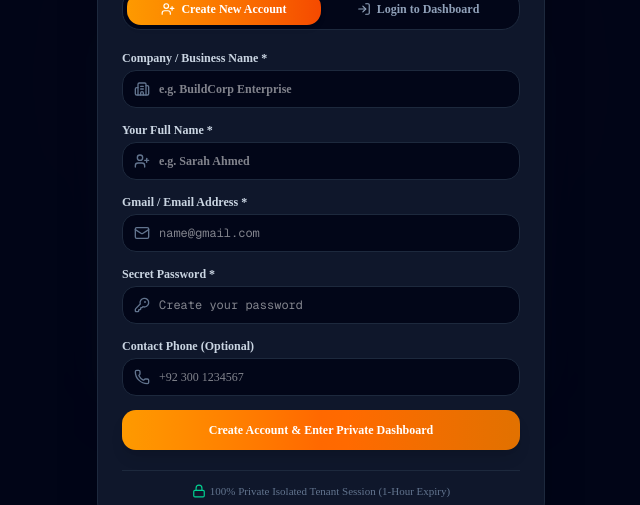
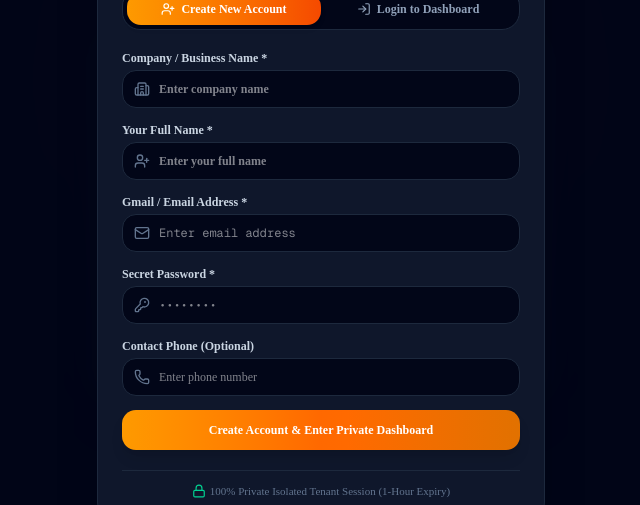
Before and after one commit to SidraRaza/ai-construction-erp, a Next.js app in the folder frontend/: page /admin/dashboard in a window 1280 px wide. Both pictures are taken after a click on the button "Register or Login Account". Shown: the part 185-690 px from the top of the page, without its empty margins (319-959 px from the left). Built offline with nearby package versions, Linux system fonts and the light colour scheme; no server answers; the database is empty.

Commit message:
refactor: enforce blank input fields with zero browser autofill suggestions across authentication forms

```diff
--- a/frontend/components/auth/user-auth-modal.tsx
+++ b/frontend/components/auth/user-auth-modal.tsx
@@ -3,7 +3,7 @@
 import { useState } from "react";
 import { useToast } from "@/components/ui/toast-provider";
 import { saveSession } from "@/lib/session";
-import { Lock, UserPlus, LogIn, Building2, Mail, KeyRound, Phone, ShieldCheck, CheckCircle2 } from "lucide-react";
+import { Lock, UserPlus, LogIn, Building2, Mail, KeyRound, Phone, ShieldCheck } from "lucide-react";
 
 interface UserAuthModalProps {
   isOpen: boolean;
@@ -15,14 +15,14 @@ export function UserAuthModal({ isOpen, onClose, onSuccess }: UserAuthModalProps
   const { showToast } = useToast();
   const [activeTab, setActiveTab] = useState<"REGISTER" | "LOGIN">("REGISTER");
 
-  // Registration Form State
+  // Registration Form State (Completely Blank)
   const [companyName, setCompanyName] = useState("");
   const [name, setName] = useState("");
   const [email, setEmail] = useState("");
   const [password, setPassword] = useState("");
   const [phone, setPhone] = useState("");
 
-  // Login Form State
+  // Login Form State (Completely Blank)
   const [loginEmail, setLoginEmail] = useState("");
   const [loginPassword, setLoginPassword] = useState("");
 
@@ -60,7 +60,7 @@ export function UserAuthModal({ isOpen, onClose, onSuccess }: UserAuthModalProps
 
         document.cookie = `x-company-id=${json.data.company.id}; path=/`;
 
-        showToast(`Account created! Welcome ${json.data.user.name} (1-Hour Session Active)`, "success");
+        showToast(`Account created! Welcome ${json.data.user.name}`, "success");
         onSuccess(sessionWithExpiry);
         onClose();
       } else {
@@ -105,7 +105,7 @@ export function UserAuthModal({ isOpen, onClose, onSuccess }: UserAuthModalProps
           document.cookie = `x-company-id=${json.data.companyId}; path=/`;
         }
 
-        showToast(`Logged in successfully! Welcome ${json.data.name} (1-Hour Session Active)`, "success");
+        showToast(`Logged in successfully! Welcome ${json.data.name}`, "success");
         onSuccess(sessionWithExpiry);
         onClose();
       } else {
@@ -161,9 +161,9 @@ export function UserAuthModal({ isOpen, onClose, onSuccess }: UserAuthModalProps
           </button>
         </div>
 
-        {/* Registration Form */}
+        {/* Registration Form (No Autofill Suggestions) */}
         {activeTab === "REGISTER" && (
-          <form onSubmit={handleRegister} className="space-y-3.5">
+          <form onSubmit={handleRegister} autoComplete="off" className="space-y-3.5">
             <div>
               <label className="text-xs font-bold text-slate-300 block mb-1">Company / Business Name *</label>
               <div className="relative">
@@ -171,7 +171,11 @@ export function UserAuthModal({ isOpen, onClose, onSuccess }: UserAuthModalProps
                 <input
                   type="text"
                   required
-                  placeholder="e.g. BuildCorp Enterprise"
+                  autoComplete="off"
+                  autoCorrect="off"
+                  autoCapitalize="off"
+                  spellCheck={false}
+                  placeholder="Enter company name"
                   value={companyName}
                   onChange={(e) => setCompanyName(e.target.value)}
                   className="w-full bg-slate-950 border border-slate-800 rounded-xl pl-9 pr-3 py-2.5 text-xs text-white focus:outline-none focus:border-amber-500 font-semibold"
@@ -186,7 +190,11 @@ export function UserAuthModal({ isOpen, onClose, onSuccess }: UserAuthModalProps
                 <input
                   type="text"
                   required
-                  placeholder="e.g. Sarah Ahmed"
+                  autoComplete="off"
+                  autoCorrect="off"
+                  autoCapitalize="off"
+                  spellCheck={false}
+                  placeholder="Enter your full name"
                   value={name}
                   onChange={(e) => setName(e.target.value)}
                   className="w-full bg-slate-950 border border-slate-800 rounded-xl pl-9 pr-3 py-2.5 text-xs text-white focus:outline-none focus:border-amber-500 font-semibold"
@@ -201,7 +209,11 @@ export function UserAuthModal({ isOpen, onClose, onSuccess }: UserAuthModalProps
                 <input
                   type="email"
                   required
-                  placeholder="name@gmail.com"
+                  autoComplete="off"
+                  autoCorrect="off"
+                  autoCapitalize="off"
+                  spellCheck={false}
+                  placeholder="Enter email address"
                   value={email}
                   onChange={(e) => setEmail(e.target.value)}
                   className="w-full bg-slate-950 border border-slate-800 rounded-xl pl-9 pr-3 py-2.5 text-xs text-white focus:outline-none focus:border-amber-500 font-mono"
@@ -216,10 +228,11 @@ export function UserAuthModal({ isOpen, onClose, onSuccess }: UserAuthModalProps
                 <input
                   type="password"
                   required
-                  placeholder="Create your password"
+                  autoComplete="new-password"
+                  placeholder="••••••••"
                   value={password}
                   onChange={(e) => setPassword(e.target.value)}
-                  className="w-full bg-slate-950 border border-slate-800 rounded-xl pl-9 pr-3 py-2.5 text-xs text-white focus:outline-none focus:border-amber-500 font-mono"
+                  className="w-full bg-slate-950 border border-slate-800 rounded-xl pl-9 pr-3 py-2.5 text-xs text-white focus:outline-none focus:border-amber-500 font-mono text-sm"
                 />
               </div>
             </div>
@@ -230,7 +243,11 @@ export function UserAuthModal({ isOpen, onClose, onSuccess }: UserAuthModalProps
                 <Phone className="w-4 h-4 text-slate-500 absolute left-3 top-1/2 -translate-y-1/2" />
                 <input
                   type="text"
-                  placeholder="+92 300 1234567"
+                  autoComplete="off"
+                  autoCorrect="off"
+                  autoCapitalize="off"
+                  spellCheck={false}
+                  placeholder="Enter phone number"
                   value={phone}
                   onChange={(e) => setPhone(e.target.value)}
                   className="w-full bg-slate-950 border border-slate-800 rounded-xl pl-9 pr-3 py-2.5 text-xs text-white focus:outline-none focus:border-amber-500"
@@ -248,9 +265,9 @@ export function UserAuthModal({ isOpen, onClose, onSuccess }: UserAuthModalProps
           </form>
         )}
 
-        {/* Login Form */}
+        {/* Login Form (No Autofill Suggestions) */}
         {activeTab === "LOGIN" && (
-          <form onSubmit={handleLogin} className="space-y-4">
+          <form onSubmit={handleLogin} autoComplete="off" className="space-y-4">
             <div>
               <label className="text-xs font-bold text-slate-300 block mb-1">Gmail / Email Address *</label>
               <div className="relative">
@@ -258,7 +275,11 @@ export function UserAuthModal({ isOpen, onClose, onSuccess }: UserAuthModalProps
                 <input
                   type="email"
                   required
-                  placeholder="name@gmail.com"
+                  autoComplete="off"
+                  autoCorrect="off"
+                  autoCapitalize="off"
+                  spellCheck={false}
+                  placeholder="Enter email address"
                   value={loginEmail}
                   onChange={(e) => setLoginEmail(e.target.value)}
                   className="w-full bg-slate-950 border border-slate-800 rounded-xl pl-9 pr-3 py-3 text-xs text-white focus:outline-none focus:border-amber-500 font-mono"
@@ -273,10 +294,11 @@ export function UserAuthModal({ isOpen, onClose, onSuccess }: UserAuthModalProps
                 <input
                   type="password"
                   required
-                  placeholder="Enter your password"
+                  autoComplete="new-password"
+                  placeholder="••••••••"
                   value={loginPassword}
                   onChange={(e) => setLoginPassword(e.target.value)}
-                  className="w-full bg-slate-950 border border-slate-800 rounded-xl pl-9 pr-3 py-3 text-xs text-white focus:outline-none focus:border-amber-500 font-mono"
+                  className="w-full bg-slate-950 border border-slate-800 rounded-xl pl-9 pr-3 py-3 text-xs text-white focus:outline-none focus:border-amber-500 font-mono text-sm"
                 />
               </div>
             </div>
```
